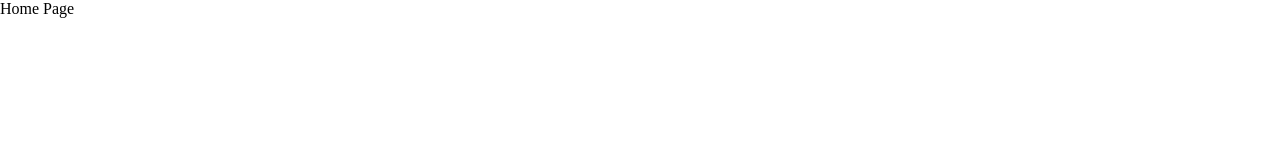
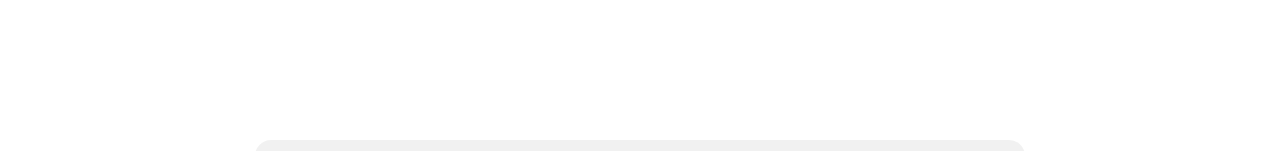
Before and after one commit to samsledje/D-SCRIPT, a React (Create React App) app in the folder web-server/frontend/: page / in a window 1280 px wide. Shown: the top 151 px of the page. Built offline with nearby package versions, Linux system fonts and the light colour scheme.

Commit message:
Basic styling of Home and Predict components

```diff
--- /dev/null
+++ b/web-server/frontend/src/components/modules/Predict.js
@@ -0,0 +1,9 @@
+import React from 'react'
+
+export default function Predict() {
+    return (
+        <div className="Predict-Container">
+            Hi
+        </div>
+    )
+}
--- a/web-server/frontend/src/components/pages/Home.js
+++ b/web-server/frontend/src/components/pages/Home.js
@@ -1,7 +1,11 @@
+import React from 'react'
+
+import Predict from '../modules/Predict'
+
 export default function Home() {
     return (
-        <div>
-            Home Page
+        <div className="Home-Container">
+            <Predict></Predict>
         </div>
     )
 }
--- /dev/null
+++ b/web-server/frontend/src/components/pages/_Home.scss
@@ -0,0 +1,4 @@
+.Home-Container {
+    min-height: 100vh;
+    display: flex;
+}
--- a/web-server/frontend/src/styles.css
+++ b/web-server/frontend/src/styles.css
@@ -1,3 +1,19 @@
+.Home-Container {
+  min-height: 100vh;
+  display: -webkit-box;
+  display: -ms-flexbox;
+  display: flex;
+}
+
+.Predict-Container {
+  height: 500px;
+  width: 750px;
+  background-color: rgba(232, 232, 232, 0.6);
+  border-radius: 16px;
+  margin: auto;
+  padding: 10px;
+}
+
 * {
   margin: 0;
   padding: 0;
--- a/web-server/frontend/src/styles.scss
+++ b/web-server/frontend/src/styles.scss
@@ -1,3 +1,7 @@
+@import './components/pages/Home';
+
+@import './components/modules/Predict';
+
 * {
 	margin: 0;
     padding: 0;
```
Also changed, not shown: web-server/frontend/src/components/modules/_Predict.scss (added, +8 -0 lines), 1 other file (tests, documents, lock files or other folders).
